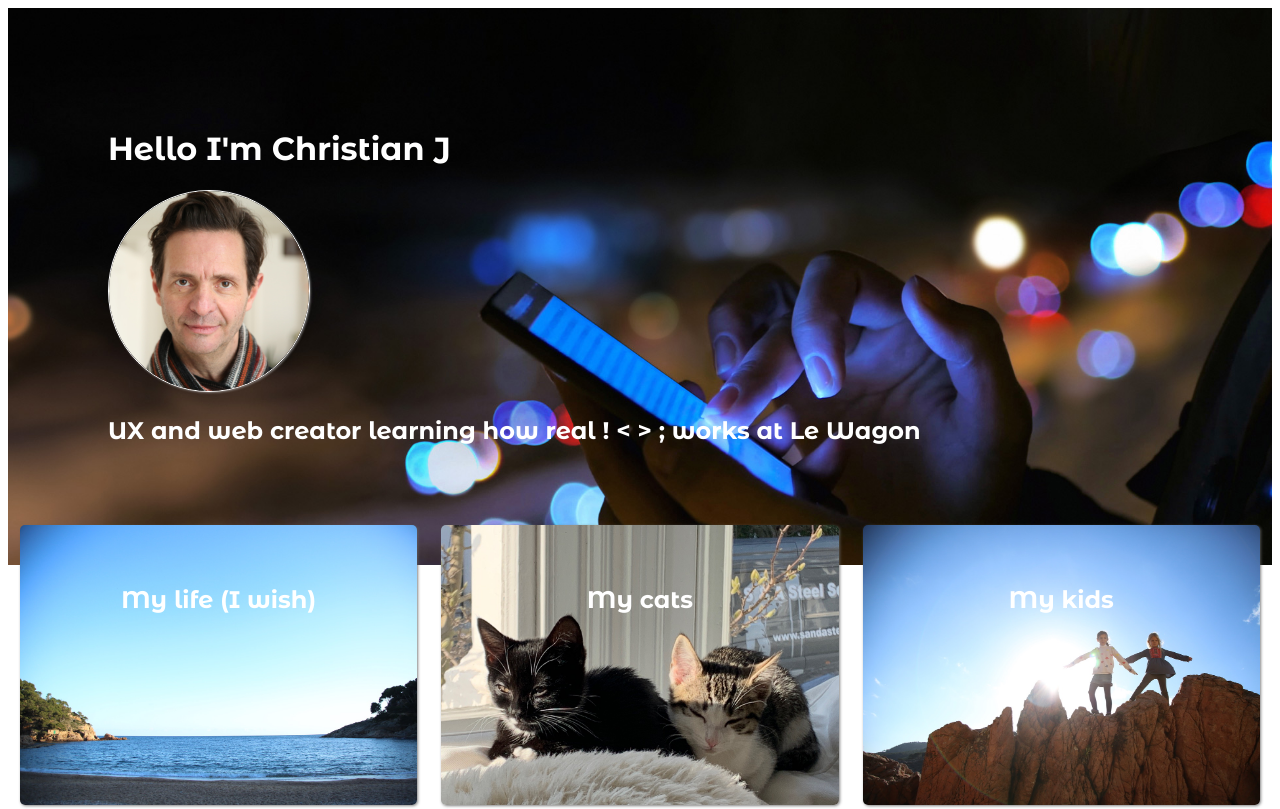
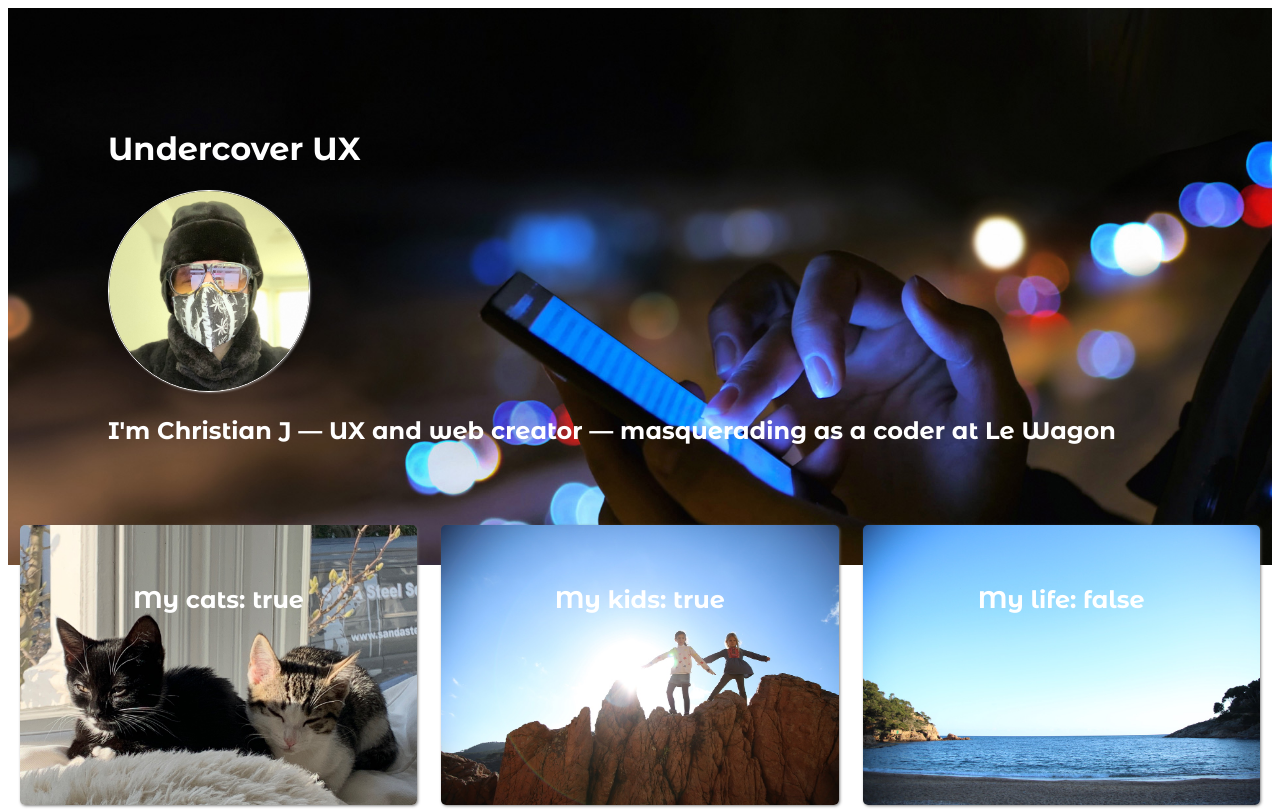
Before and after one commit to chrisjaroljmek/CJ-Profile-Page, a plain HTML site: page index.html in a window 1280 px wide. Shown: the top 809 px of the page. Drawn offline with nearby package versions, Linux system fonts and the light colour scheme.

Commit message:
My profile page trying again

```diff
--- a/index.html
+++ b/index.html
@@ -12,9 +12,9 @@
 
 <div class="container">
   <div id="hero-banner">
-    <h1>Hello I'm Christian J</h1>
-    <img width="200" height="200" src="images/christian-jaroljmek copy.jpg" class=image-circle alt="">
-    <h2>UX and web creator learning how real ! < > ; works at Le Wagon</h2>
+    <h1>Undercover UX</h1>
+    <img width="200" height="200" src="images/mask.jpeg" class=image-circle alt="">
+    <h2>I'm Christian J — UX and web creator — masquerading as a coder at Le Wagon</h2>
   </div>
 </div>
 
@@ -22,19 +22,19 @@
 
   <div class="flex-container">
 
-    <div class="flex-child" id="first-card-image">
-      <h2>My life (I wish)</h2>
-      <!-- <p>wbldigital.io</p> -->
-    </div>
-
     <div class="flex-child" id="second-card-image">
-      <h2>My cats</h2>
+      <h2>My cats: true</h2>
       <!-- <p>Jupiter & Astra</p> -->
     </div>
 
     <div class="flex-child" id="third-card-image">
-      <h2>My kids</h2>
+      <h2>My kids: true</h2>
       <!-- <p>Siana & Juno</p> -->
+    </div>
+
+    <div class="flex-child" id="first-card-image">
+      <h2>My life: false</h2>
+      <!-- <p>wbldigital.io</p> -->
     </div>
 
   </div>
@@ -42,7 +42,7 @@
 </div>
 
 <div class="container">
-    <a href="https://wbldigital.io/" class="button">CHECK MY WEBSITE</a>
+    <a href="https://wbldigital.io/" target="_blank" class="button">CHECK MY WEBSITE</a>
 </div>
 
 
```
Also changed, not shown: images/mask.jpeg (added).
